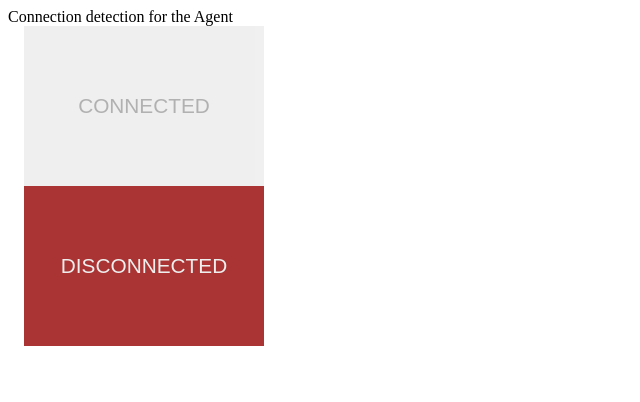
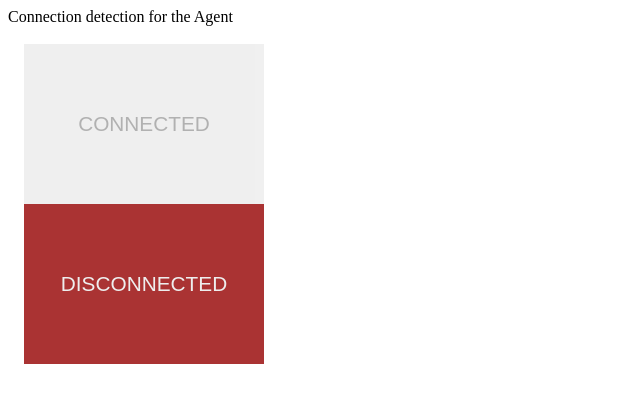
Before and after one commit to connectifi-co/testconnect, a plain HTML site: page index.html in a window 1280 px wide. Shown: the whole page, without its empty margins (0-640 px from the left). Drawn offline with Linux system fonts and the light colour scheme.

Commit message:
Update index.html

```diff
--- a/index.html
+++ b/index.html
@@ -71,7 +71,7 @@
     <body>
         <div class='content'>
             <div class='row description'>
-                Connection detection for the Agent
+                Connection detection for the Agent <br> <br>
             </div>
             <div class="row">
                 <div id="connected" class="alert">CONNECTED</div>
```
